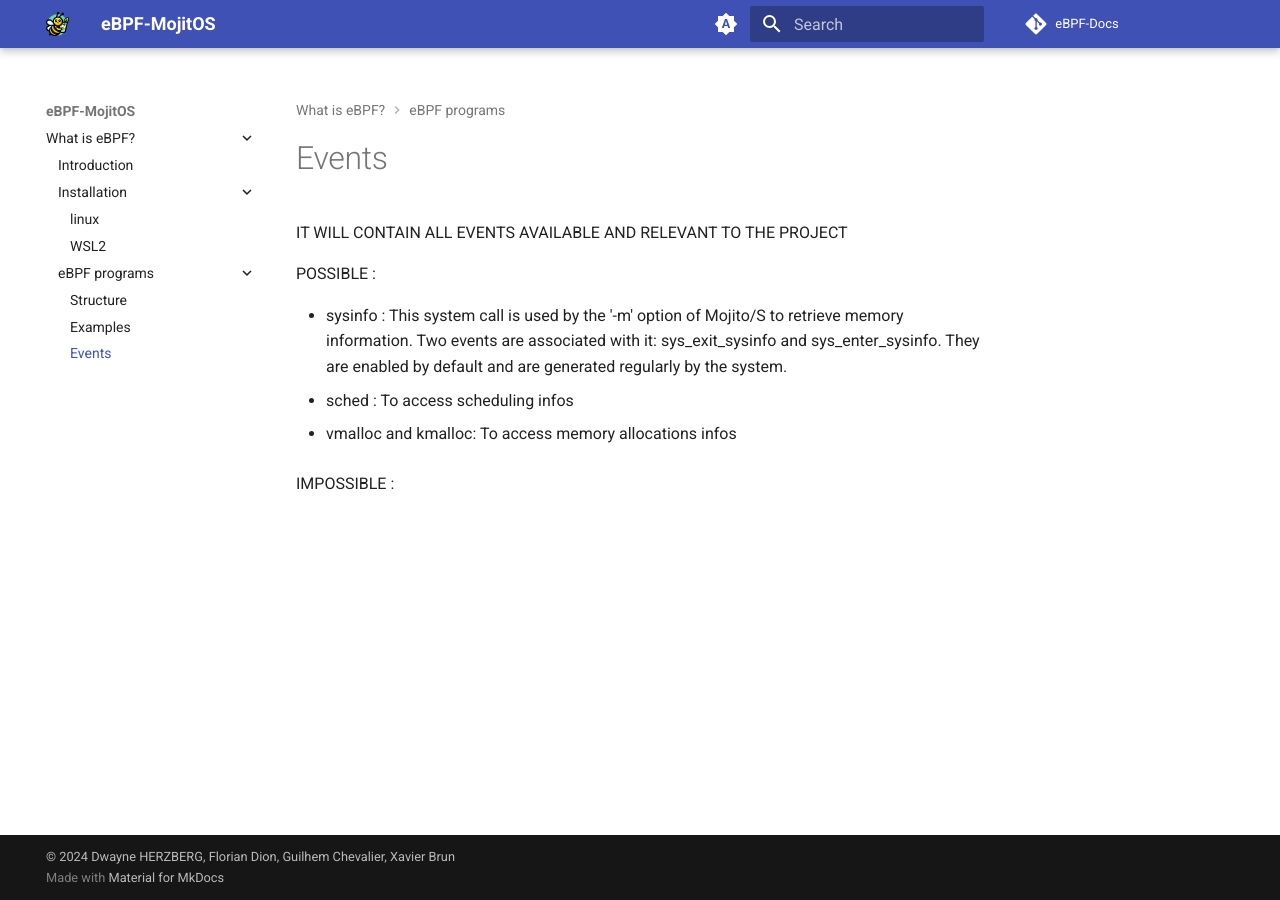
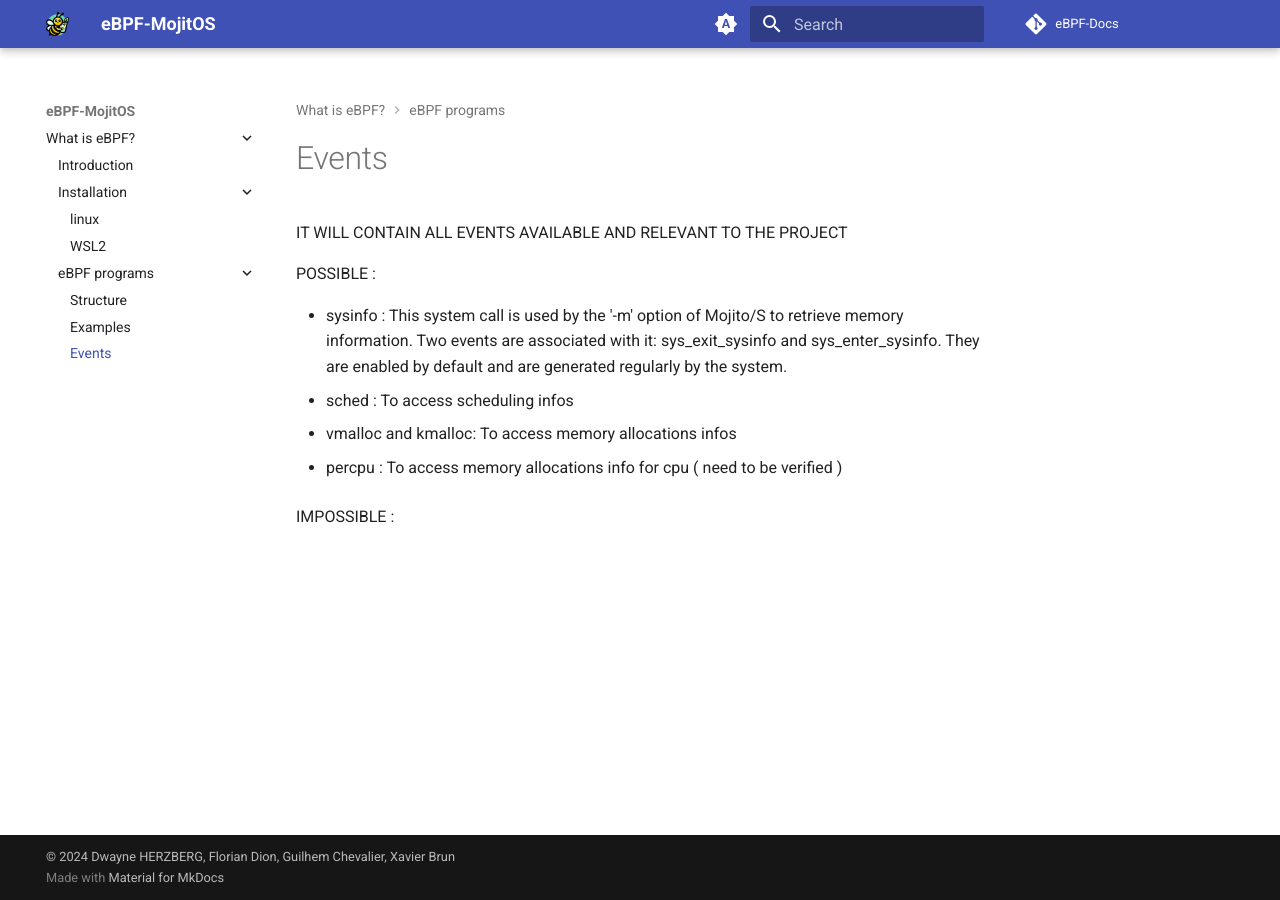
Before and after one commit to HDwayne/eBPF-Docs, an MkDocs documentation site: the page built from docs/eBPF_programs/events.md, in a window 1280 px wide. Built offline with MkDocs 1.6.1 and Material for MkDocs 9.7.7, drawn with Linux system fonts in a browser that asks for light colours; comment, search, counter and statistics services are not loaded.

Commit message:
modif doc event

```diff
--- a/docs/eBPF_programs/events.md
+++ b/docs/eBPF_programs/events.md
@@ -8,4 +8,6 @@
 
 - vmalloc and kmalloc: To access memory allocations infos
 
+- percpu : To access memory allocations info for cpu ( need to be verified )
+
 IMPOSSIBLE :
```
